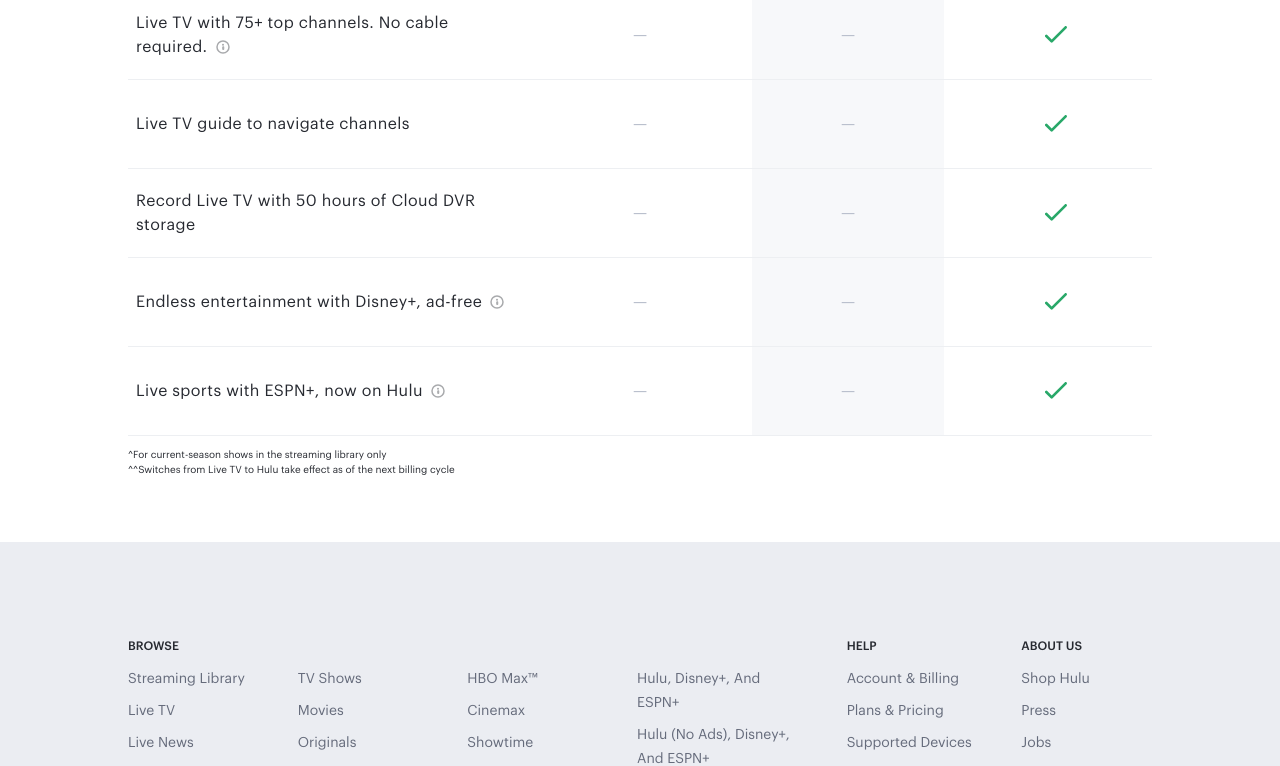
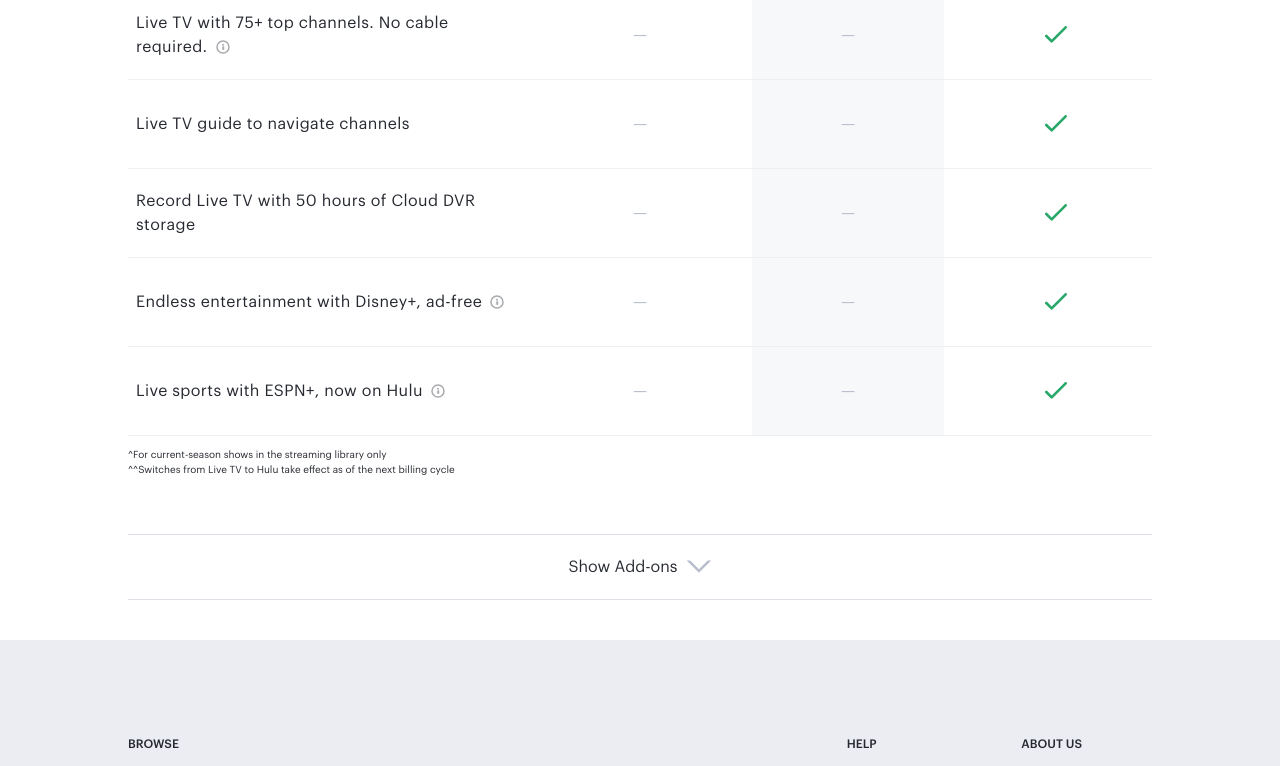
Before and after one commit to ekiira/hulu-clone, a Vue app: page / in a window 1280 px wide. Shown: the part 3465-4231 px from the top of the page. Built offline with nearby package versions, Linux system fonts and the light colour scheme.

Commit message:
sticky head on payment component

```diff
--- a/src/components/Billboard.vue
+++ b/src/components/Billboard.vue
@@ -1,7 +1,7 @@
 <script setup lang="ts"></script>
 
 <template>
-  <div class="billboard__wrappe bg-gray py-28">
+  <div class="billboard__wrapper bg-gray py-28">
     <div class="w-3/5 mx-auto">
       <div class="head text-center text-sm">
         HULU + LIVE TV, NOW WITH DISNEY+ AND ESPN+
--- a/src/components/PaymentPlan.vue
+++ b/src/components/PaymentPlan.vue
@@ -4,7 +4,7 @@ import Tick from "./icons/Tick.vue";
 </script>
 
 <template>
-  <div class="py-16">
+  <div class="pt-16 pb-10">
     <div class="w-4/5 mx-auto">
       <div class="text-center pb-10">
         <h2 class="big_title text-gray-5">Select Your Plan</h2>
@@ -19,6 +19,7 @@ import Tick from "./icons/Tick.vue";
 
       <div>
         <!-- Header -->
+        <div class="sticky top-0 bg-white z-10">
           <div class="grid grid-cols-5 gap-4 border-y border-[#EDEFF2]">
             <div class="col-span-2 text-gray-5 py-8">
               <div>
@@ -79,6 +80,7 @@ import Tick from "./icons/Tick.vue";
               </div>
             </div>
           </div>
+        </div>
 
         <!-- Content -->
         <div
@@ -110,7 +112,7 @@ import Tick from "./icons/Tick.vue";
             </span>
           </div>
 
-          <div class="flex items-center justify-center py-5 px-2">
+          <div class="centered justify-center py-5 px-2">
             <div v-if="el.firstColumn">
               <Tick />
             </div>
@@ -118,7 +120,7 @@ import Tick from "./icons/Tick.vue";
               <span class="text-[#B8BECC]"> — </span>
             </div>
           </div>
-          <div class="flex items-center justify-center bg-[#F7F8FA] py-8 px-2">
+          <div class="centered h-full bg-[#F7F8FA] py-8 px-2">
             <div v-if="el.secondColumn">
               <Tick />
             </div>
@@ -126,7 +128,7 @@ import Tick from "./icons/Tick.vue";
               <span class="text-[#B8BECC]"> — </span>
             </div>
           </div>
-          <div class="flex items-center justify-center py-5 px-2">
+          <div class="centered py-5 px-2">
             <div v-if="el.thirdColumn">
               <Tick />
             </div>
@@ -142,6 +144,21 @@ import Tick from "./icons/Tick.vue";
             cycle
           </p>
         </div>
+
+        <div class="mt-14 border-y border-[#DCDFE6] py-5 centered text-gray-5">
+          <span class="flex"
+            >Show Add-ons
+            <span class="centered ml-2">
+              <svg width="26" height="13" xmlns="http://www.w3.org/2000/svg">
+                <path
+                  d="M12.93 9.17l1.768 1.768h-3.535l1.767-1.767zm0 0L21.67.43h3.536L12.93 12.706.655.43H4.19l8.74 8.74zm0 0l1.768 1.768h-3.535l1.767-1.767zm0 0L21.67.43h3.536L12.93 12.706.655.43H4.19l8.74 8.74z"
+                  fill-rule="nonzero"
+                  fill="#B8BECC"
+                />
+              </svg>
+            </span>
+          </span>
+        </div>
       </div>
     </div>
   </div>
--- a/src/index.css
+++ b/src/index.css
@@ -56,6 +56,10 @@ body {
     @apply bg-[#0b0c0f] uppercase text-white h-12 px-3 w-full rounded font-customMedium tracking-wide;
   }
 
+  .centered {
+    @apply flex items-center justify-center
+  }
+
   .footer__headlinks {
     @apply text-gray-4 uppercase text-xs font-customMedium pb-2;
   }
```
Lines whose indentation alone changed are shown as unchanged.
